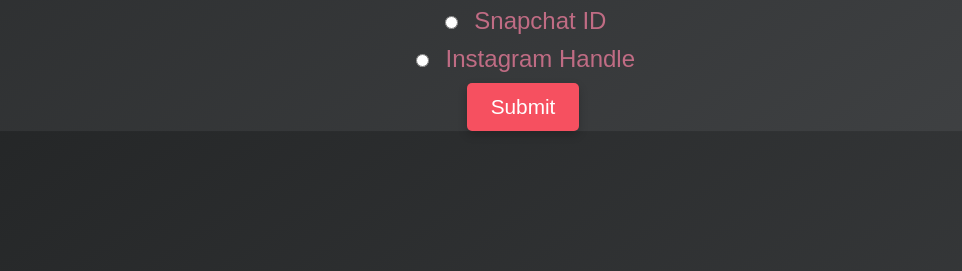
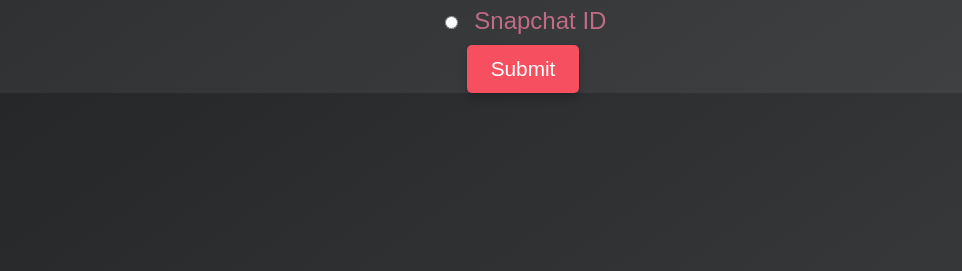
Before and after one commit to kshav99/onestepcloser, a plain HTML site: page index.html in a window 1280 px wide. Shown: the part 529-800 px from the top of the page, without its empty margins (117-1079 px from the left). Drawn offline with Linux system fonts and the light colour scheme.

Commit message:
Update index.html

```diff
--- a/index.html
+++ b/index.html
@@ -18,7 +18,7 @@
         <form id="share-form">
             <label><input type="radio" name="contact" value="phone number"> Phone Number</label>
             <label><input type="radio" name="contact" value="Snapchat ID"> Snapchat ID</label>
-            <label><input type="radio" name="contact" value="Instagram Handle"> Instagram Handle</label>
+
             <div id="input-container" style="display: none;">
                 <input type="text" id="contact-detail" placeholder="Enter your contact detail">
             </div>
```
